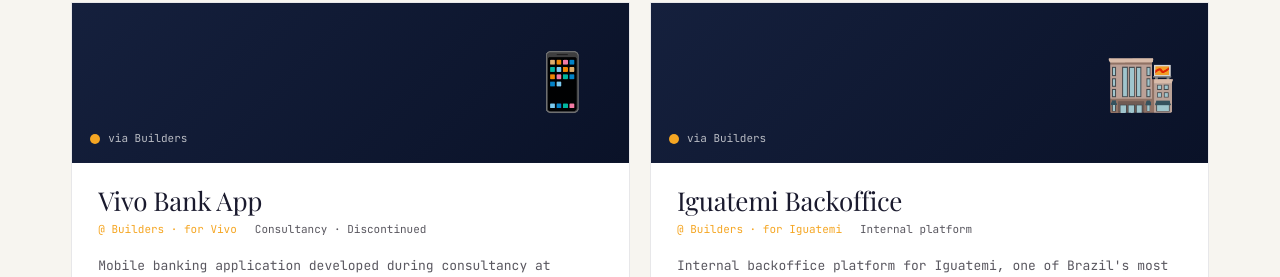
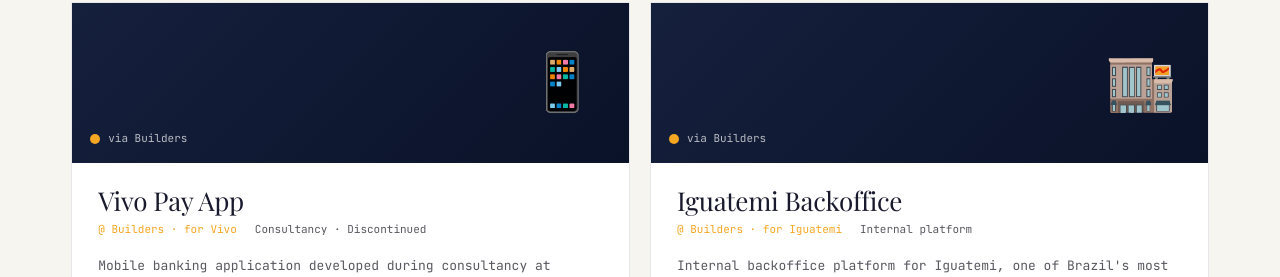
Before and after one commit to AndersonSantanna-sr/anderson-santanna-lp, a Next.js app: page / in a window 1280 px wide. Shown: the part 5777-6054 px from the top of the page. Built offline with nearby package versions, Linux system fonts and the light colour scheme.

Commit message:
fix: fix name's vivo app

```diff
--- a/src/features/projects/ProjectsSection.tsx
+++ b/src/features/projects/ProjectsSection.tsx
@@ -37,7 +37,7 @@
     bgGradient: 'linear-gradient(135deg, #15203D, #0A1228)',
     emoji: '📱',
     stat: 'via Builders',
-    name: 'Vivo Bank App',
+    name: 'Vivo Pay App',
     company: '@ Builders · for Vivo',
     role: 'Consultancy · Discontinued',
     desc: "Mobile banking application developed during consultancy at Builders for Vivo, Brazil's largest telecommunications company. App no longer active.",
```
Also changed, not shown: 1 other file (tests, documents, lock files or other folders).
